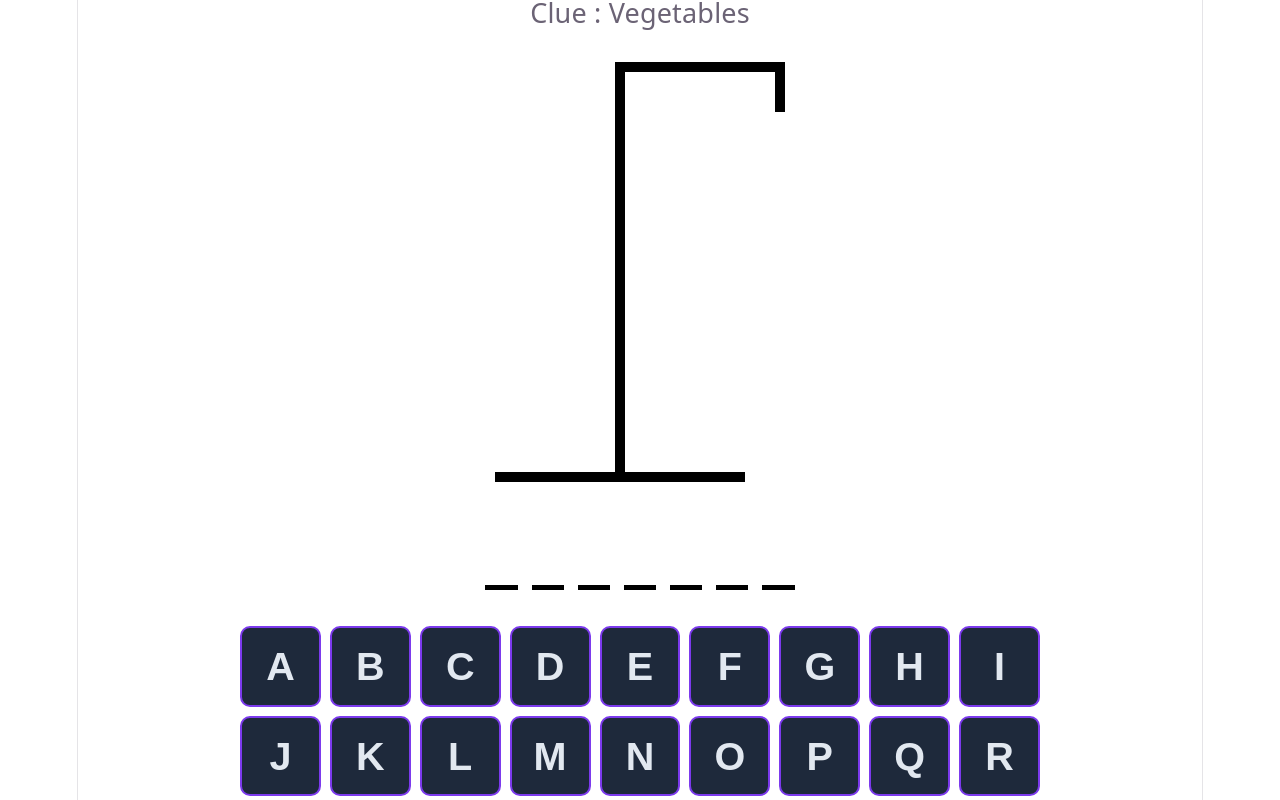
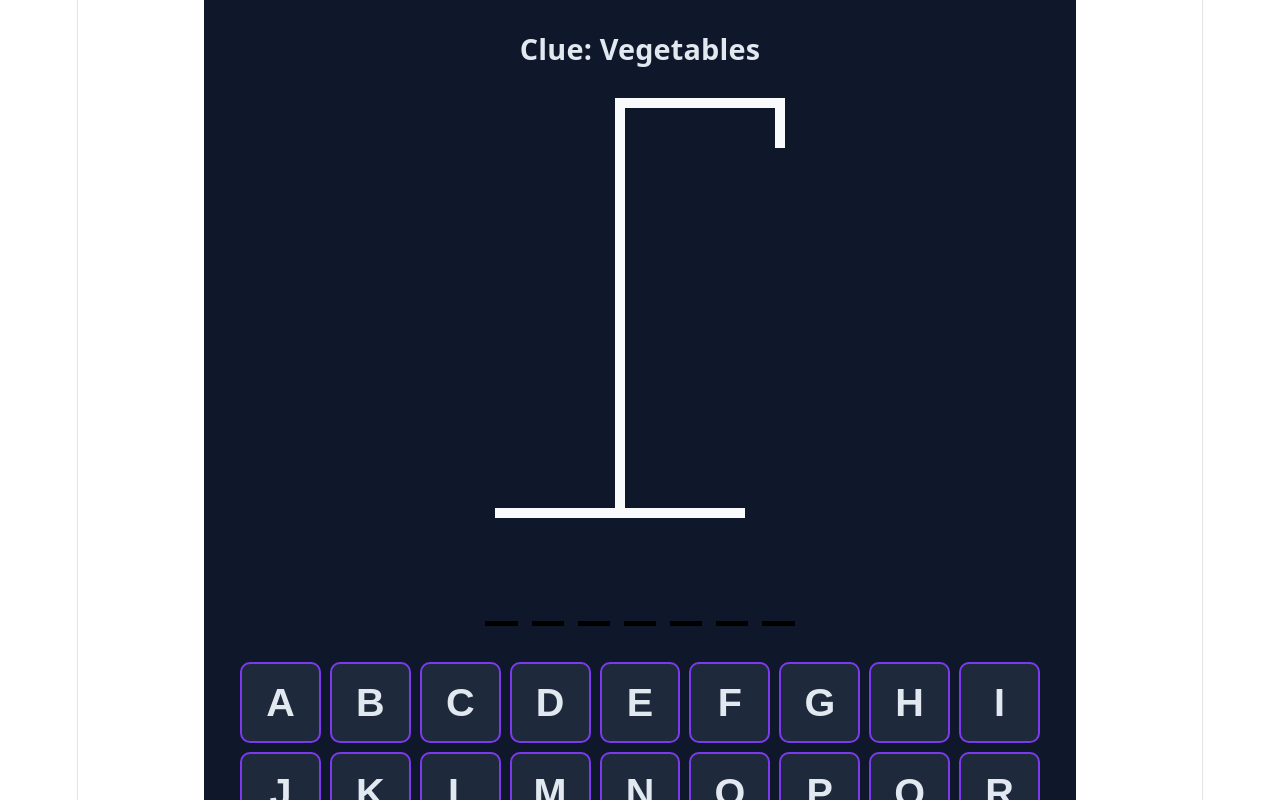
Before and after one commit to Aiswarya1810/Hangman_game, a React (Vite) app in the folder Hangman/: page / in a window 1280 px wide. Shown: the top 800 px of the page. Built offline with nearby package versions, Linux system fonts and the light colour scheme.

Commit message:
color changed

```diff
--- a/Hangman/src/App.tsx
+++ b/Hangman/src/App.tsx
@@ -3,8 +3,6 @@ import words from "./wordList.json"
 import { HangmanDrawing } from "./HangmanDrawing"
 import { HangmanWord } from "./HangmanWord"
 import { Keyboard } from "./Keyboard"
-
-
 
 function getWord() {
   const categories = Object.keys(words) as Array<keyof typeof words>
@@ -16,73 +14,67 @@ function getWord() {
 }
 
 function App() {
+  const [{ word, category }, setGameWord] = useState(getWord)
+  const [guessedLetters, setGuessedLetters] = useState<string[]>([])
 
-  const [{ word, category }, setGameWord] = useState(getWord)
-
-  const[guessedLetters, setGuessedLetters]=useState<string[]>([])
-
-
-const incorrectLetters = guessedLetters.filter(
-  letter => !word.includes(letter)
-)
+  const incorrectLetters = guessedLetters.filter(letter => !word.includes(letter))
 
   const isLoser = incorrectLetters.length >= 6
-const isWinner = word.split("").every(letter=>
-   guessedLetters.includes(letter))
+  const isWinner = word.split("").every(letter =>
+    guessedLetters.includes(letter)
+  )
 
   const addGuessedLetter = useCallback((letter: string) => {
     if (guessedLetters.includes(letter) || isWinner || isLoser) return
-
-  setGuessedLetters(currentLetters => [...currentLetters, letter])
+    setGuessedLetters(current => [...current, letter])
   }, [guessedLetters, isWinner, isLoser])
 
   useEffect(() => {
     const handler = (e: KeyboardEvent) => {
       const key = e.key.toLowerCase()
 
-    if(!key.match(/^[a-z]$/)) return
+      if (!key.match(/^[a-z]$/)) return
       e.preventDefault()
       addGuessedLetter(key)
     }
 
-document.addEventListener("keypress",handler)
-return()=> {
-  document.removeEventListener("keypress",handler)
-
+    document.addEventListener("keydown", handler)
+    return () => {
+      document.removeEventListener("keydown", handler)
     }
-}, [guessedLetters])
-
+  }, [addGuessedLetter])
 
   useEffect(() => {
     const handler = (e: KeyboardEvent) => {
-    const key = e.key.toLowerCase()
-    if(key !== "Enter")
-    return
+      if (e.key !== "Enter") return
+
       e.preventDefault()
       setGameWord(getWord())
       setGuessedLetters([])
-
-
     }
 
-document.addEventListener("keydown",handler)
-return()=> {
-  document.removeEventListener("keydown",handler)
-
+    document.addEventListener("keydown", handler)
+    return () => {
+      document.removeEventListener("keydown", handler)
     }
   }, [])
 
-  return (<div style={{
+  return (
+    <div
+      style={{
         maxWidth: "800px",
         width: "100%",
         display: "flex",
-    flexDirection:"column",
-    gap :"2rem",
+        flexDirection: "column",
+        gap: "2rem",
         margin: "0 auto",
-    alignItems: "center"
-
-
-}} >
+        alignItems: "center",
+        backgroundColor: "#0f172a",
+        color: "#e2e8f0",
+        minHeight: "100vh",
+        padding: "2rem",
+      }}
+    >
       {(isWinner || isLoser) && (
         <div
           style={{
@@ -91,7 +83,7 @@ return()=> {
             left: 0,
             width: "100%",
             height: "100%",
-      backgroundColor: "rgba(0,0,0,0.5)",
+            backgroundColor: "rgba(0,0,0,0.6)",
             display: "flex",
             justifyContent: "center",
             alignItems: "center",
@@ -100,20 +92,24 @@ return()=> {
         >
           <div
             style={{
-        background: "white",
+              background: "#1e293b",
+              color: "#e2e8f0",
               padding: "2rem",
-        borderRadius: "10px",
+              borderRadius: "12px",
               textAlign: "center",
-        minWidth: "300px",
-        boxShadow: "0 4px 10px rgba(0,0,0,0.25)",
+              minWidth: "320px",
+              border: "2px solid #7c3aed",
+              boxShadow: "0 4px 20px rgba(0,0,0,0.4)",
             }}
           >
-      <h2>{isWinner ? "You Won!" : "Nice Try!"}</h2>
-      <p>
+            <h2>{isWinner ? "🎉 You Won!" : "💀 Game Over"}</h2>
+
+            <p style={{ marginTop: "10px" }}>
               {isWinner
-          ? "Congratulations! You guessed the word."
-          : `The word was "${word}".`}
+                ? "Great job! You guessed it!"
+                : `The word was "${word}"`}
             </p>
+
             <button
               onClick={() => {
                 setGameWord(getWord())
@@ -124,6 +120,11 @@ return()=> {
                 padding: "0.7rem 1.2rem",
                 fontSize: "1rem",
                 cursor: "pointer",
+                borderRadius: "8px",
+                border: "none",
+                backgroundColor: "#7c3aed",
+                color: "white",
+                fontWeight: "bold",
               }}
             >
               Play Again
@@ -132,26 +133,28 @@ return()=> {
         </div>
       )}
 
-    <div style={{ fontSize: "1.5rem", textAlign: "center" }}>
-      Clue : {category}
+      <div style={{ fontSize: "1.6rem", fontWeight: "bold" }}>
+        Clue: {category}
       </div>
-    <HangmanDrawing numberofGuesses={incorrectLetters.length}/>
+
+      <HangmanDrawing numberofGuesses={incorrectLetters.length} />
+
       <HangmanWord
-    reveal ={isLoser}
-    guessedLetters = {guessedLetters}
-    wordToGuess ={word}/>
+        reveal={isLoser}
+        guessedLetters={guessedLetters}
+        wordToGuess={word}
+      />
 
-    <div style={{alignSelf:"stretch"}}>
+      <div style={{ alignSelf: "stretch" }}>
         <Keyboard
           disabled={isWinner || isLoser}
-      activeLetters = { guessedLetters.filter(letter => word.includes (letter))}
+          activeLetters={guessedLetters.filter(letter =>
+            word.includes(letter)
+          )}
           inactiveLetters={incorrectLetters}
-      addGuessedLetter ={addGuessedLetter}
-
+          addGuessedLetter={addGuessedLetter}
         />
       </div>
-
-
     </div>
   )
 }
--- a/Hangman/src/HangmanDrawing.tsx
+++ b/Hangman/src/HangmanDrawing.tsx
@@ -1,101 +1,140 @@
+const DRAWING_COLOR = "#f8fafc"
+
 const HEAD = (
-    <div style={{
-        width:"50px",
-        height:"50px",
+  <div
+    style={{
+      width: "50px",
+      height: "50px",
       borderRadius: "100%",
-        border:"10px solid black",
+      border: `10px solid ${DRAWING_COLOR}`,
       position: "absolute",
-        top:"50px",
-        right:"-30px",
-    }}/>
+      top: "50px",
+      right: "-30px",
+    }}
+  />
 )
 
 const BODY = (
-    <div style={{
-        width:"10px",
-        height:"100px",
-        background:"black",
+  <div
+    style={{
+      width: "10px",
+      height: "100px",
+      background: DRAWING_COLOR,
       position: "absolute",
-        top:"120px",
-        right:0,
-    }}/>
+      top: "120px",
+      right: 0,
+    }}
+  />
 )
 
 const RIGHT_ARM = (
-    <div style={{
-        width:"100px",
-        height:"10px",
-        background:"black",
+  <div
+    style={{
+      width: "100px",
+      height: "10px",
+      background: DRAWING_COLOR,
       position: "absolute",
-        top:"150px",
-        right:"-100px",
-        rotate:"-30deg",
-        transformOrigin:"left bottom",
-    }}/>
+      top: "150px",
+      right: "-100px",
+      rotate: "-30deg",
+      transformOrigin: "left bottom",
+    }}
+  />
 )
 
 const LEFT_ARM = (
-    <div style={{
-        width:"100px",
-        height:"10px",
-        background:"black",
+  <div
+    style={{
+      width: "100px",
+      height: "10px",
+      background: DRAWING_COLOR,
       position: "absolute",
-        top:"150px",
-       right:"10px",
-        rotate:"30deg",
-        transformOrigin:"right bottom",
-
-    }}/>
+      top: "150px",
+      right: "10px",
+      rotate: "30deg",
+      transformOrigin: "right bottom",
+    }}
+  />
 )
 
 const LEFT_LEG = (
-    <div style={{
-        width:"100px",
-        height:"10px",
-        background:"black",
+  <div
+    style={{
+      width: "100px",
+      height: "10px",
+      background: DRAWING_COLOR,
       position: "absolute",
-        top:"210px",
+      top: "210px",
       right: 0,
-
-        rotate:"-60deg",
-        transformOrigin:"right bottom",
-    }}/>
+      rotate: "-60deg",
+      transformOrigin: "right bottom",
+    }}
+  />
 )
 
 const RIGHT_LEG = (
-
-    <div style={{
-        width:"100px",
-        height:"10px",
-        background:"black",
+  <div
+    style={{
+      width: "100px",
+      height: "10px",
+      background: DRAWING_COLOR,
       position: "absolute",
-        top:"210px",
-        right:"-90px",
-        rotate:"60deg",
-       transformOrigin:"left bottom",
-    }}/>
+      top: "210px",
+      right: "-90px",
+      rotate: "60deg",
+      transformOrigin: "left bottom",
+    }}
+  />
 )
 
-const BODY_PARTS = [HEAD,BODY,RIGHT_ARM,LEFT_ARM,RIGHT_LEG,LEFT_LEG]
+const BODY_PARTS = [HEAD, BODY, RIGHT_ARM, LEFT_ARM, RIGHT_LEG, LEFT_LEG]
 
-type HangmanDrawingProps={
+type HangmanDrawingProps = {
   numberofGuesses: number
 }
 
-export function HangmanDrawing({ numberofGuesses }:
-    HangmanDrawingProps){
+export function HangmanDrawing({ numberofGuesses }: HangmanDrawingProps) {
+  return (
+    <div style={{ position: "relative" }}>
+      {BODY_PARTS.slice(0, numberofGuesses)}
 
-    return <div style={{position: "relative"}} >
-        {BODY_PARTS.slice(0,numberofGuesses)}
+      <div
+        style={{
+          height: "50px",
+          width: "10px",
+          background: DRAWING_COLOR,
+          marginLeft: "280px",
+          top: 0,
+          right: 0,
+          position: "absolute",
+        }}
+      />
 
-            <div style={{height:"50px", width: "10px",background:"black",marginLeft:"280px",top:0,right:0,position:"absolute"}}/>
+      <div
+        style={{
+          height: "10px",
+          width: "170px",
+          background: DRAWING_COLOR,
+          marginLeft: "120px",
+        }}
+      />
 
-            <div style={{height:"10px", width: "170px",background:"black",marginLeft:"120px"}}/>
+      <div
+        style={{
+          height: "400px",
+          width: "10px",
+          background: DRAWING_COLOR,
+          marginLeft: "120px",
+        }}
+      />
 
-            <div style={{height:"400px", width: "10px",background:"black",marginLeft:"120px",}}/>
-
-
-            <div style={{height:"10px", width: "250px",background:"black"}}/>
+      <div
+        style={{
+          height: "10px",
+          width: "250px",
+          background: DRAWING_COLOR,
+        }}
+      />
     </div>
-
+  )
 }
--- a/Hangman/src/HangmanWord.tsx
+++ b/Hangman/src/HangmanWord.tsx
@@ -25,11 +25,12 @@ export function HangmanWord({ guessedLetters, wordToGuess,reveal=false}: Hangman
            height: "0.9em",
         }}key={index}>
         <span style={{
+
             visibility: guessedLetters.includes(letter)||reveal
             ? "visible"
             :"hidden",
             color:!guessedLetters.includes(letter) && reveal ?
-            "red":"black"
+            "red":"#f8fafc"
 
         }}>
             {letter}</span>
```
Lines whose indentation alone changed are shown as unchanged.
